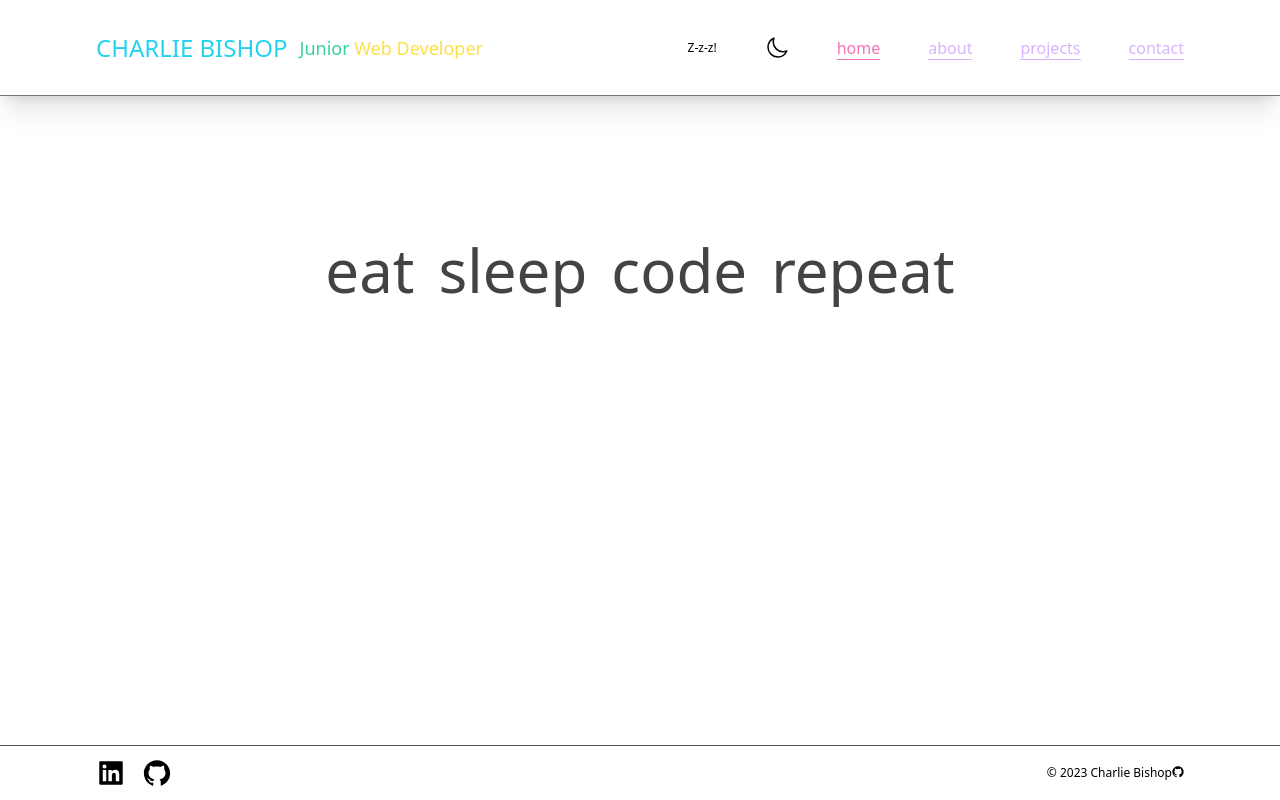
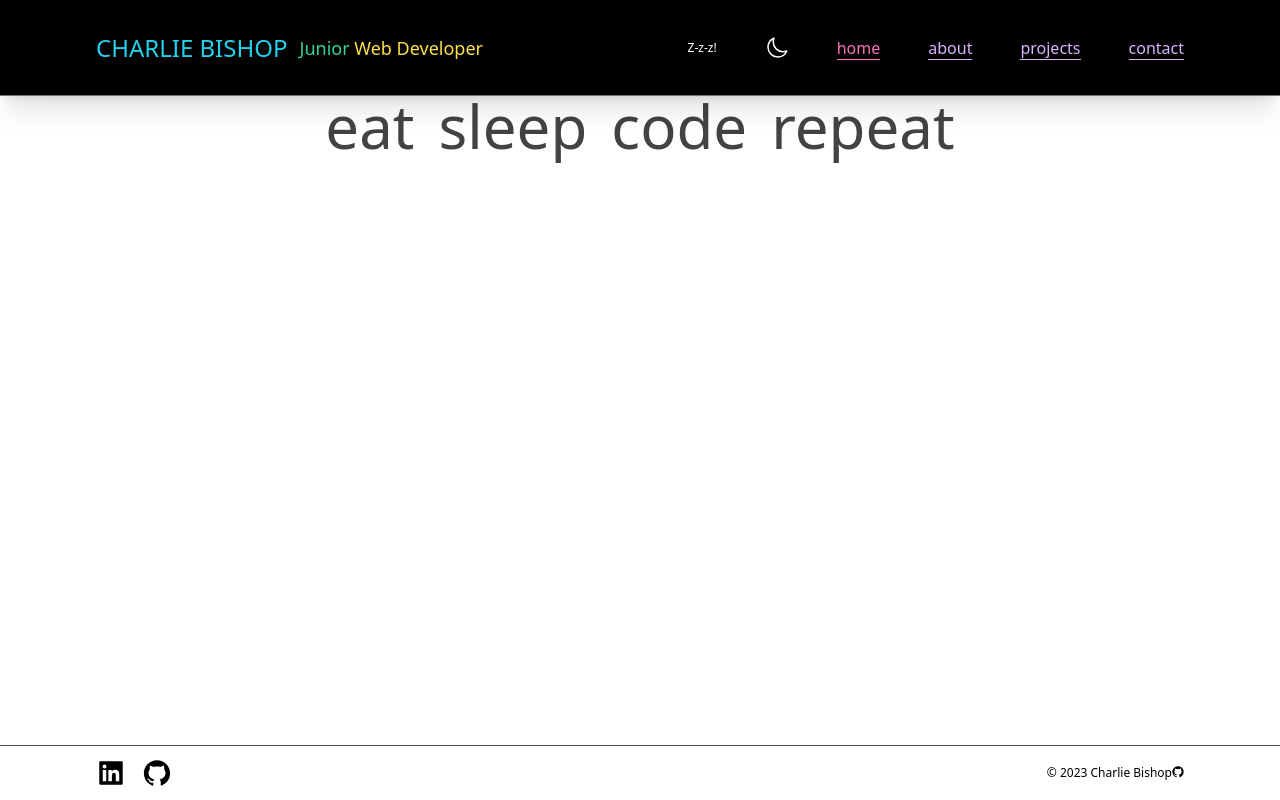
Before and after one commit to charlieBdev/portfolio, a Next.js app: page / in a window 1280 px wide. Built offline with nearby package versions, Linux system fonts and the light colour scheme.

Commit message:
sort transparency issue

```diff
--- a/src/app/Components/Navbar.tsx
+++ b/src/app/Components/Navbar.tsx
@@ -9,20 +9,20 @@ import { useTheme } from "next-themes"
 export default function Navbar() {
 
   const { theme } = useTheme()
-  const bgClass = theme === 'light' ? 'bg-white' : 'bg-black'
+  const bgClass = theme === 'light' ? 'bg-white text-black' : 'bg-black text-white'
 
   return (
     <footer>
       <nav
-        className={`px-6 flex items-center justify-between xl:px-24 border-b border-neutral-500 sticky top-0 h-24 shadow-xl z-[100]`}
+        className={`${bgClass} px-6 flex items-center justify-between xl:px-24 border-b border-neutral-500 fixed top-0 right-0 left-0 h-24 shadow-xl z-[100]`}
       >
         <Link href="/" className="md:flex md:items-center md:space-x-3">
           <h1 className="text-2xl font-medium text-cyan-400">CHARLIE BISHOP</h1>
           <p className="text-lg text-emerald-400">Junior<span className="text-yellow-300"> Web Developer</span></p>
         </Link>
         <div className="flex items-center justify-center space-x-3 lg:space-x-12">
-          {bgClass === 'bg-white' && <p className="text-xs text-orange-400">Yikes!</p>}
-          {bgClass === 'bg-black' && <p className="text-xs">Z-z-z!</p>}
+          {bgClass === 'bg-white text-black' && <p className="text-xs text-orange-400">Yikes!</p>}
+          {bgClass === 'bg-black text-white' && <p className="text-xs">Z-z-z!</p>}
           <ThemeChanger />
           <Menu />
         </div>
--- a/src/app/layout.tsx
+++ b/src/app/layout.tsx
@@ -30,7 +30,7 @@ export default function RootLayout({
           <Providers>
             <body className="flex flex-col min-h-full">
               <Navbar />
-              <main className="w-full">
+              <main className="w-full mt-24 text-black bg-white dark:text-white dark:bg-black">
                 {children}
               </main>
               <Footer/>
--- a/src/app/page.tsx
+++ b/src/app/page.tsx
@@ -7,7 +7,7 @@
 export default function Home() {
 
   return (
-      <section className="mt-36 flex flex-col justify-center lg:flex-row lg:space-x-6">
+      <section className="flex flex-col justify-center lg:flex-row lg:space-x-6">
         <p className="text-6xl animate-pulse text-center">eat</p>
         <p className="text-6xl animate-pulse text-center">sleep</p>
         <p className="text-6xl animate-pulse text-center">code</p>
```
